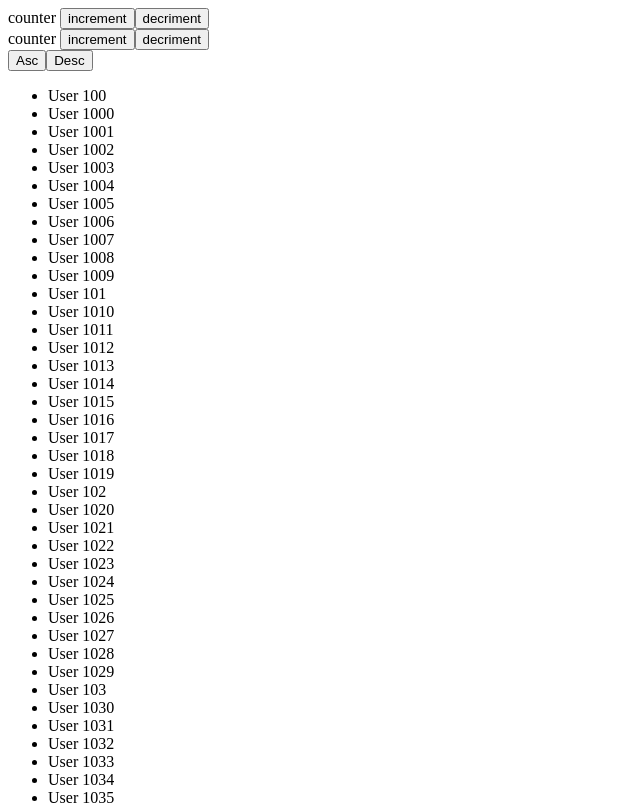
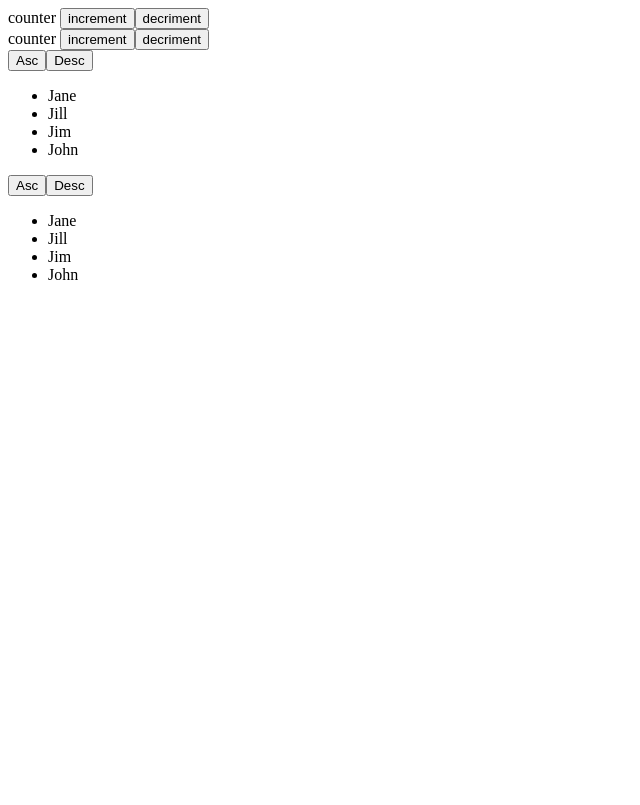
Before and after one commit to SergDv1962/rtk-query-lesson, a React (Vite) app: page / in a window 1280 px wide. Shown: the top 805 px of the page, without its empty margins (0-640 px from the left). Built offline with nearby package versions, Linux system fonts and the light colour scheme; data requests are answered from the project's data file; the HTML template or start-up script is replaced by a standard one.

Commit message:
Подход 1: Запросы в компоненте. From 00:14:55 to 00:23:47

```diff
--- a/src/App.tsx
+++ b/src/App.tsx
@@ -6,6 +6,7 @@
     <div className="container p-5 flex flex-col gap-5">
       <Counters />
       <UsersList />
+      <UsersList />
     </div>
   );
 }
--- a/src/modules/users/users-list.tsx
+++ b/src/modules/users/users-list.tsx
@@ -1,16 +1,32 @@
 import { memo, useEffect, useState } from "react";
-import { useAppDispath, useAppSelector } from "../../store";
+import { useAppDispath, useAppSelector, useAppStore } from "../../store";
 import { UserId, usersSlice } from "./users.slice";
 import { api } from "../../shared/api";
+import { useDispatch } from "react-redux";
 
 export function UsersList() {
+  const dispatch = useDispatch();
+  const appStore = useAppStore();
   const [sortType, setSortType] = useState<"asc" | "desc">("asc");
 
+  const isPending = useAppSelector(usersSlice.selectors.selectIsFetchUsersPending);
+
   useEffect(() => {
-    api.getUsers().then((users) => {
-      console.log(users);
-    })
-  }, [])
+    const isIdle = usersSlice.selectors.selectIsFetchUsersIdle(
+      appStore.getState()
+    );
+
+    if(!isIdle) {
+      return;
+    }
+    dispatch(usersSlice.actions.fetchUsersPending());
+    api
+      .getUsers()
+      .then((users) => {
+        dispatch(usersSlice.actions.fetchUsersSuccess({ users }));
+      })
+      .catch(() => dispatch(usersSlice.actions.fetchUsersFailed()));
+  }, [dispatch, appStore]);
 
   const sortedUsers = useAppSelector((state) =>
     usersSlice.selectors.selectSortedUsers(state, sortType)
@@ -19,6 +35,10 @@
   const selectedUserId = useAppSelector(
     usersSlice.selectors.selectSelectedUserId
   );
+
+  if(isPending) {
+    return <div>Loding...</div>
+  }
 
   return (
     <div className="flex flex-col items-center">
--- a/src/modules/users/users.slice.ts
+++ b/src/modules/users/users.slice.ts
@@ -11,6 +11,7 @@
   entities: Record<UserId, User>;
   ids: UserId[];
   selectedUserId: UserId | undefined;
+  fetchUsersStatus: "idle" | "pending" | "success" | "failed";
 };
 
 export const initialUsersList: User[] = Array.from(
@@ -26,6 +27,7 @@
   entities: {},
   ids: [],
   selectedUserId: undefined,
+  fetchUsersStatus: 'idle',
 };
 
 export const usersSlice = createSlice({
@@ -48,6 +50,9 @@
             }
           })
     ),
+    selectIsFetchUsersPending: (state) => state.fetchUsersStatus === "pending",
+    selectIsFetchUsersIdle: (state) => state.fetchUsersStatus === "idle",
+
   },
   reducers: {
     selected: (state, action: PayloadAction<{ userId: UserId }>) => {
@@ -56,14 +61,21 @@
     selectRemove: (state) => {
       state.selectedUserId = undefined;
     },
-    stored: (state, action: PayloadAction<{ users: User[] }>) => {
+    fetchUsersPending: (state) => {
+      state.fetchUsersStatus = 'pending';
+    },
+    fetchUsersSuccess: (state, action: PayloadAction<{ users: User[] }>) => {
       const { users } = action.payload;
 
+      state.fetchUsersStatus = "success";
       state.entities = users.reduce((acc, user) => {
         acc[user.id] = user;
         return acc;
       }, {} as Record<UserId, User>);
       state.ids = users.map((user) => user.id);
     },
+    fetchUsersFailed: (state) => {
+      state.fetchUsersStatus = 'failed';
+    }
   },
 });
--- a/src/store.ts
+++ b/src/store.ts
@@ -1,6 +1,6 @@
 import { configureStore, createSelector } from "@reduxjs/toolkit";
 import { useDispatch, useSelector, useStore } from "react-redux";
-import { initialUsersList, usersSlice } from "./modules/users/users.slice";
+import { usersSlice } from "./modules/users/users.slice";
 import { countersReducer } from "./modules/counters/counters.slice";
 
 export const store = configureStore({
@@ -10,8 +10,6 @@
   },
 });
 
-store.dispatch(usersSlice.actions.stored({ users: initialUsersList }));
-
 export type AppState = ReturnType<typeof store.getState>;
 export type AppDispatch = typeof store.dispatch;
 
```
